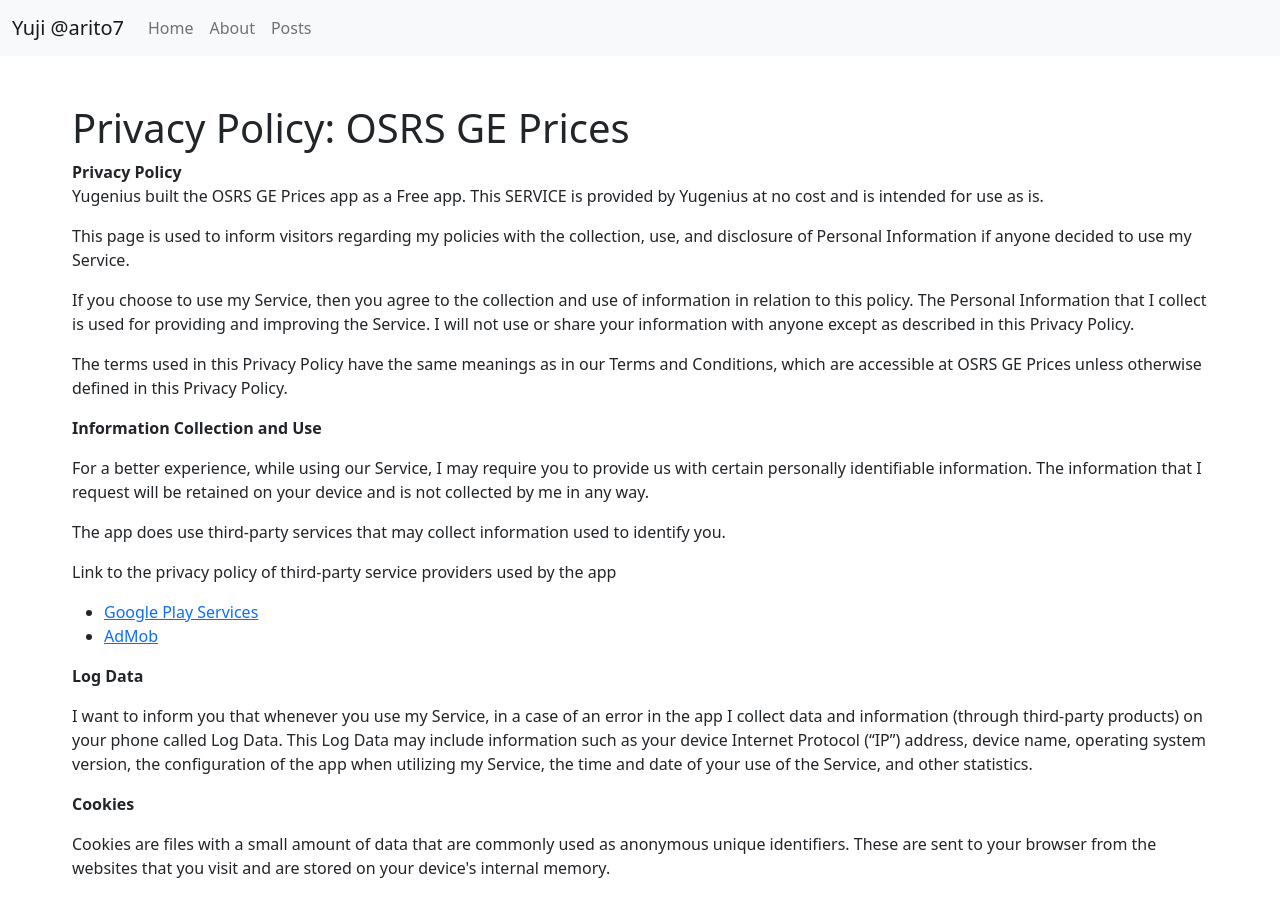
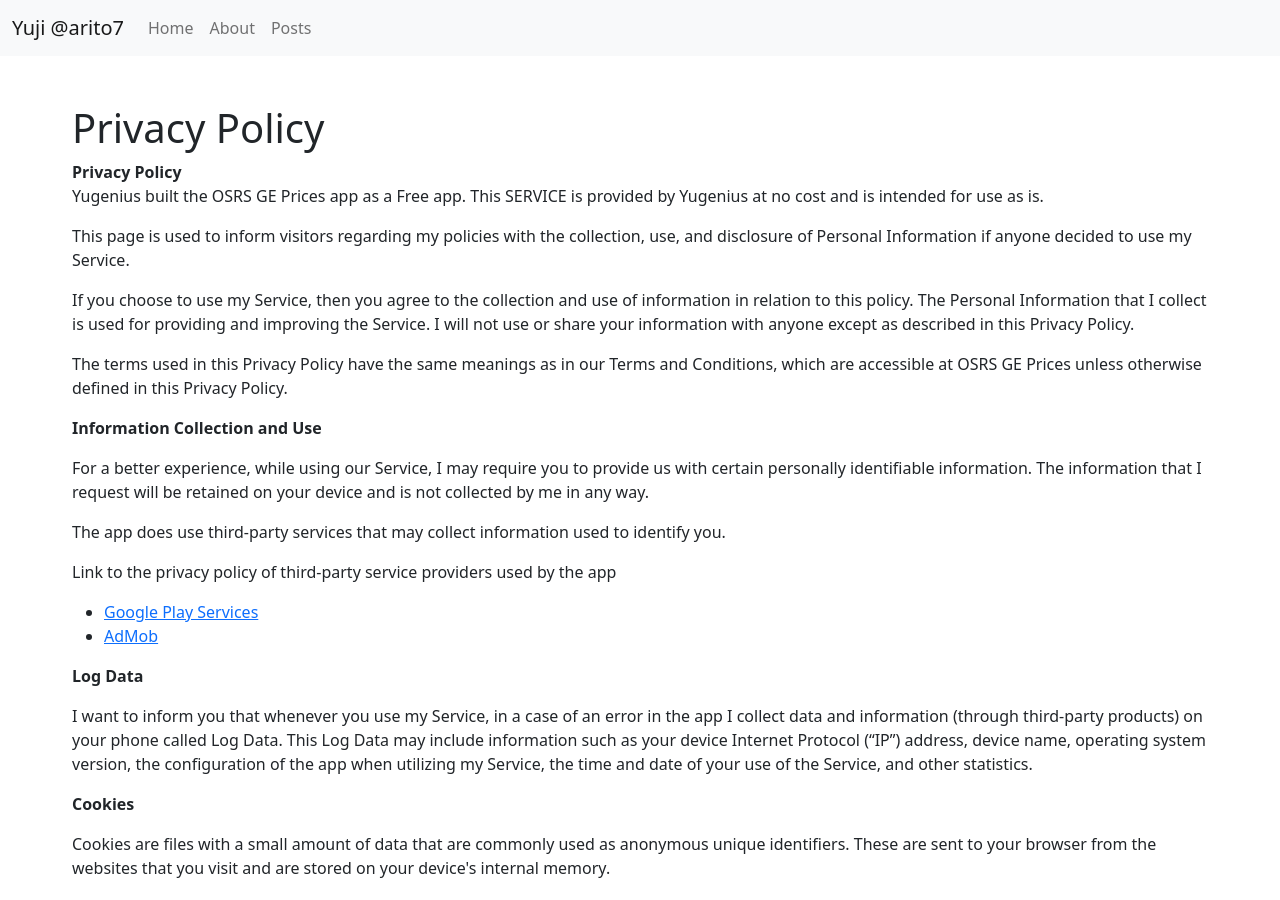
Before and after one commit to arito7/portfolio, a Jekyll site: the page built from docs/_pages/privacypolicy.html, in a window 1280 px wide and 900 px high. Built offline with Jekyll 4.4.1, drawn with Linux system fonts in a browser that asks for light colours.

Commit message:
Change page name to privacy policy

```diff
--- a/docs/_pages/osrsgeprices.html
+++ b/docs/_pages/privacypolicy.html
@@ -1,7 +1,7 @@
 ---
 layout: default
-permalink: /osrsgeprices
-title: 'Privacy Policy: OSRS GE Prices'
+permalink: /privacypolicy
+title: Privacy Policy
 ---
 
 <strong>Privacy Policy</strong>
```
